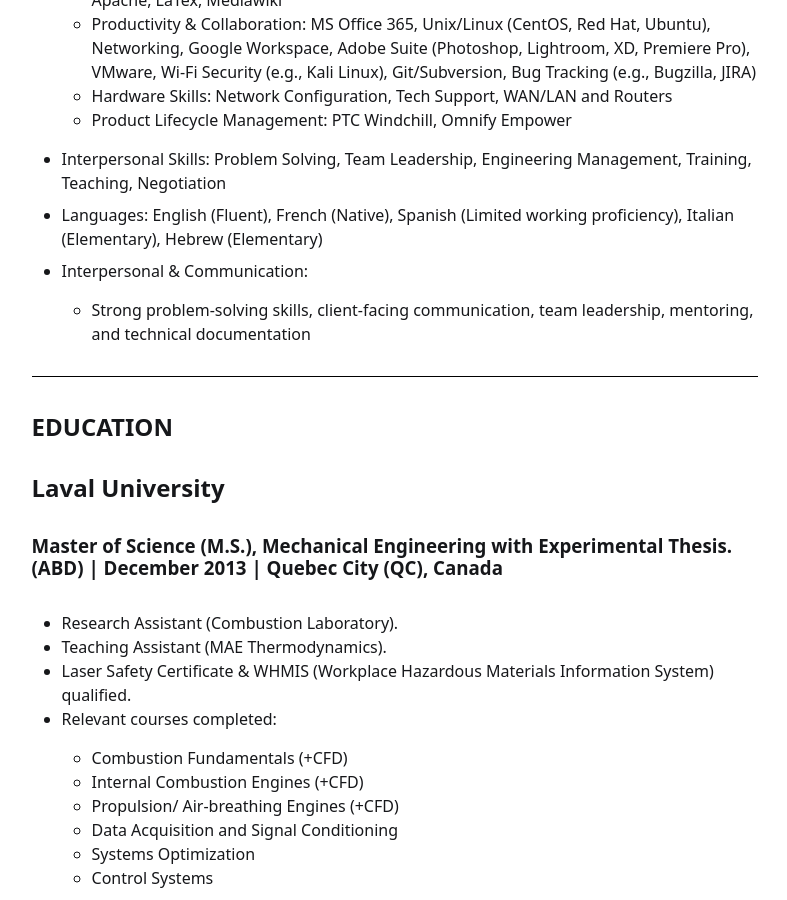
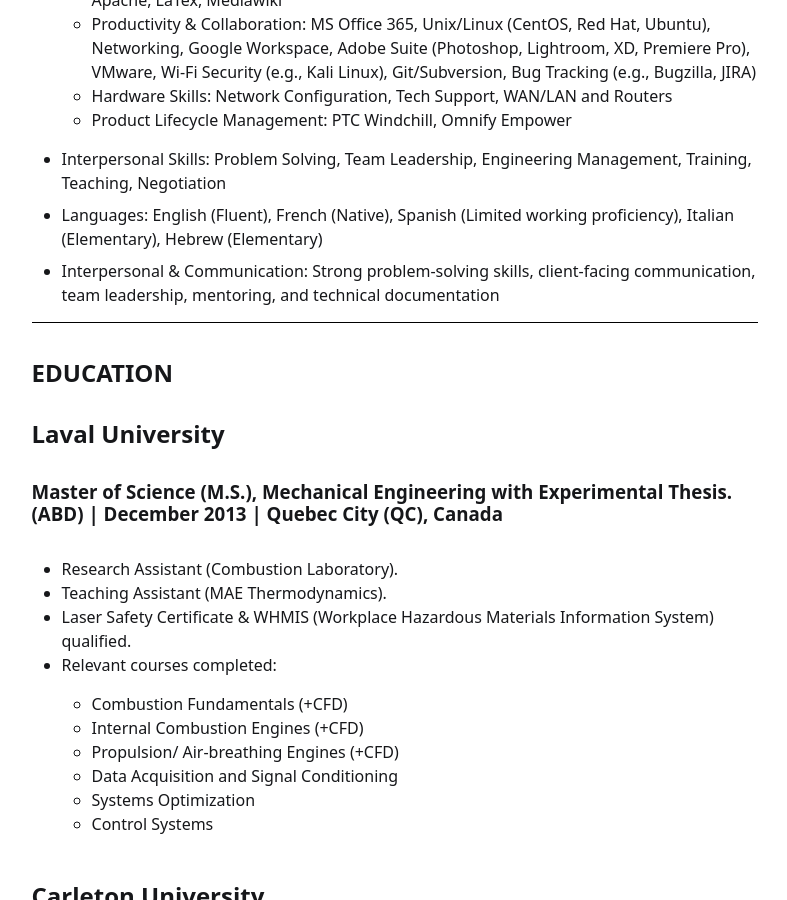
Before and after one commit to casagou/joa, a Jekyll site: the page built from index.md, in a window 1280 px wide and 900 px high, scrolled down 7914 px. Shown: the whole window, without its empty margins (330-1117 px from the left). Built offline with Jekyll 4.4.1, drawn with Linux system fonts in a browser that asks for light colours.

```diff
--- a/index.md
+++ b/index.md
@@ -190,8 +190,7 @@ Mechanical and aerospace engineer with over 12 years of experience leading multi
 
 + Languages:  English (Fluent), French (Native), Spanish (Limited working proficiency), Italian (Elementary), Hebrew (Elementary)
 
-+ Interpersonal & Communication:
-	- Strong problem-solving skills, client-facing communication, team leadership, mentoring, and technical documentation
++ Interpersonal & Communication:  Strong problem-solving skills, client-facing communication, team leadership, mentoring, and technical documentation
 
 ----
 
```
